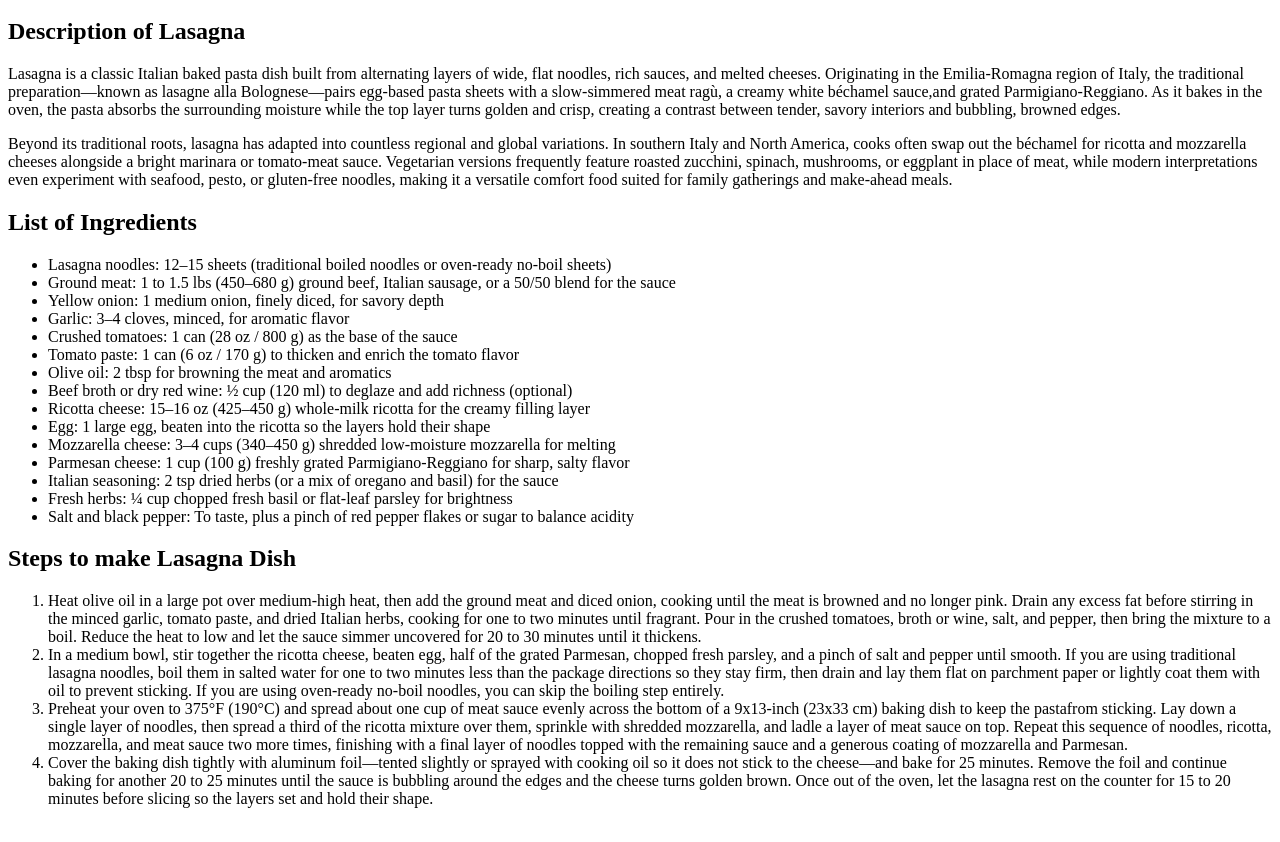
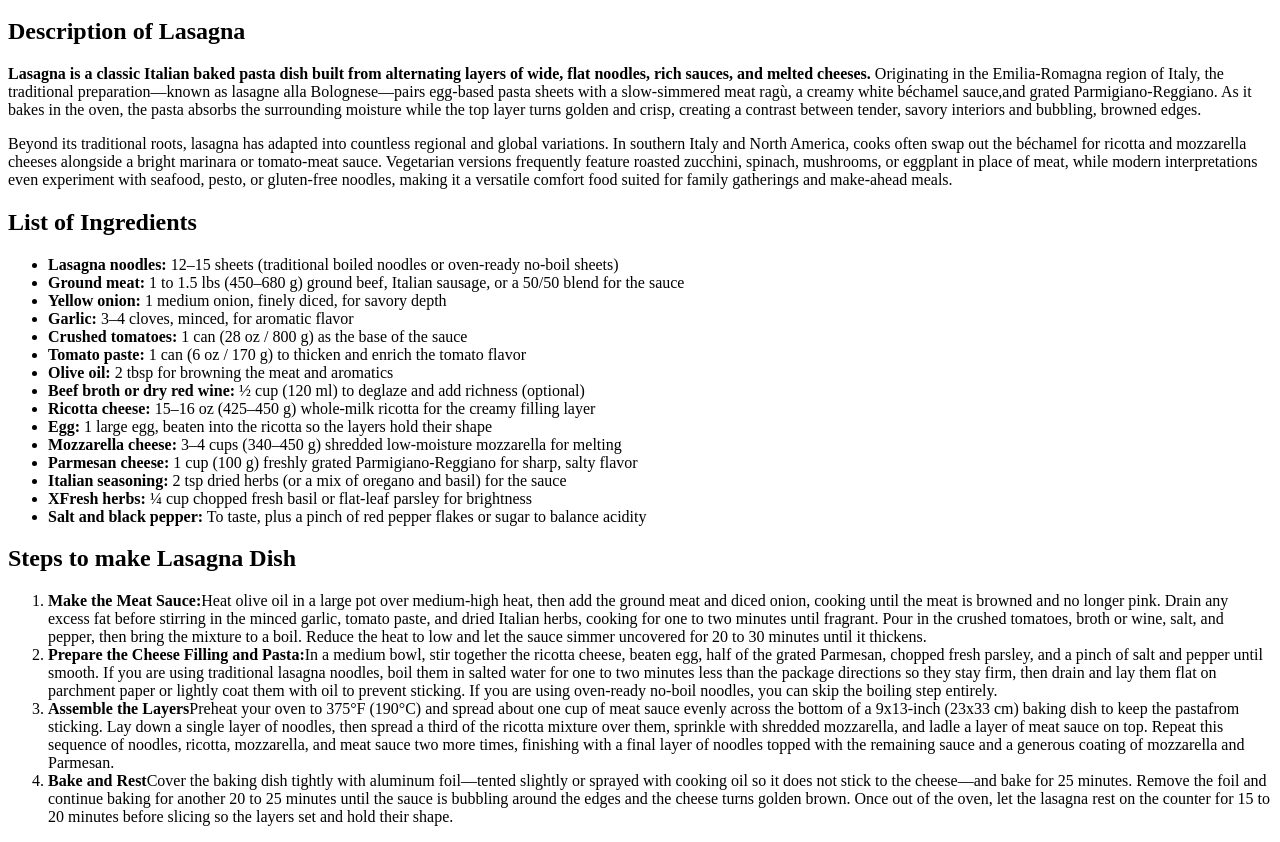
Before and after one commit to GabryBelden/odin-recipes, a plain HTML site: page recipes/lasagna.html in a window 1280 px wide. Shown: the part 486-1328 px from the top of the page. Drawn offline with Linux system fonts and the light colour scheme.

Commit message:
bolded what's needed using strong

```diff
--- a/recipes/lasagna.html
+++ b/recipes/lasagna.html
@@ -6,36 +6,36 @@
     <title>Lasagna Recipe</title>
 </head>
 <body>
-    <h1>Recipe</h1>
+    <h1>Recipe of Lasagna</h1>
     <a href="../index.html">Home</a>
     <img src="./lasagna.jpg" alt="Lasagna" height="400" width="400">
     <h2>Description of Lasagna</h2>
-    <p>Lasagna is a classic Italian baked pasta dish built from alternating layers of wide, flat noodles, rich sauces, and melted cheeses. Originating in the Emilia-Romagna region of Italy, the traditional preparation—known as lasagne alla Bolognese—pairs egg-based pasta sheets with a slow-simmered meat ragù, a creamy white béchamel sauce,and grated Parmigiano-Reggiano. As it bakes in the oven, the pasta absorbs the surrounding moisture while the top layer turns golden and crisp, creating a contrast between tender, savory interiors and bubbling, browned edges.</p>
+    <p><strong>Lasagna is a classic Italian baked pasta dish built from alternating layers of wide, flat noodles, rich sauces, and melted cheeses.</strong> Originating in the Emilia-Romagna region of Italy, the traditional preparation—known as lasagne alla Bolognese—pairs egg-based pasta sheets with a slow-simmered meat ragù, a creamy white béchamel sauce,and grated Parmigiano-Reggiano. As it bakes in the oven, the pasta absorbs the surrounding moisture while the top layer turns golden and crisp, creating a contrast between tender, savory interiors and bubbling, browned edges.</p>
     <p>Beyond its traditional roots, lasagna has adapted into countless regional and global variations. In southern Italy and North America, cooks often swap out the béchamel for ricotta and mozzarella cheeses alongside a bright marinara or tomato-meat sauce. Vegetarian versions frequently feature roasted zucchini, spinach, mushrooms, or eggplant in place of meat, while modern interpretations even experiment with seafood, pesto, or gluten-free noodles, making it a versatile comfort food suited for family gatherings and make-ahead meals.</p>
     <h2>List of Ingredients</h2>
     <ul>
-        <li>Lasagna noodles: 12–15 sheets (traditional boiled noodles or oven-ready no-boil sheets)</li>
-        <li>Ground meat: 1 to 1.5 lbs (450–680 g) ground beef, Italian sausage, or a 50/50 blend for the sauce</li>
-        <li>Yellow onion: 1 medium onion, finely diced, for savory depth</li>
-        <li>Garlic: 3–4 cloves, minced, for aromatic flavor</li>
-        <li>Crushed tomatoes: 1 can (28 oz / 800 g) as the base of the sauce</li>
-        <li>Tomato paste: 1 can (6 oz / 170 g) to thicken and enrich the tomato flavor</li>
-        <li>Olive oil: 2 tbsp for browning the meat and aromatics</li>
-        <li>Beef broth or dry red wine: ½ cup (120 ml) to deglaze and add richness (optional)</li>
-        <li>Ricotta cheese: 15–16 oz (425–450 g) whole-milk ricotta for the creamy filling layer</li>
-        <li>Egg: 1 large egg, beaten into the ricotta so the layers hold their shape</li>
-        <li>Mozzarella cheese: 3–4 cups (340–450 g) shredded low-moisture mozzarella for melting</li>
-        <li>Parmesan cheese: 1 cup (100 g) freshly grated Parmigiano-Reggiano for sharp, salty flavor</li>
-        <li>Italian seasoning: 2 tsp dried herbs (or a mix of oregano and basil) for the sauce</li>
-        <li>Fresh herbs: ¼ cup chopped fresh basil or flat-leaf parsley for brightness</li>
-        <li>Salt and black pepper: To taste, plus a pinch of red pepper flakes or sugar to balance acidity</li>
+        <li><strong>Lasagna noodles:</strong> 12–15 sheets (traditional boiled noodles or oven-ready no-boil sheets)</li>
+        <li><strong>Ground meat:</strong> 1 to 1.5 lbs (450–680 g) ground beef, Italian sausage, or a 50/50 blend for the sauce</li>
+        <li><strong>Yellow onion:</strong> 1 medium onion, finely diced, for savory depth</li>
+        <li><strong>Garlic:</strong> 3–4 cloves, minced, for aromatic flavor</li>
+        <li><strong>Crushed tomatoes:</strong> 1 can (28 oz / 800 g) as the base of the sauce</li>
+        <li><strong>Tomato paste:</strong> 1 can (6 oz / 170 g) to thicken and enrich the tomato flavor</li>
+        <li><strong>Olive oil:</strong> 2 tbsp for browning the meat and aromatics</li>
+        <li><strong>Beef broth or dry red wine:</strong> ½ cup (120 ml) to deglaze and add richness (optional)</li>
+        <li><strong>Ricotta cheese:</strong> 15–16 oz (425–450 g) whole-milk ricotta for the creamy filling layer</li>
+        <li><strong>Egg:</strong> 1 large egg, beaten into the ricotta so the layers hold their shape</li>
+        <li><strong>Mozzarella cheese:</strong> 3–4 cups (340–450 g) shredded low-moisture mozzarella for melting</li>
+        <li><strong>Parmesan cheese:</strong> 1 cup (100 g) freshly grated Parmigiano-Reggiano for sharp, salty flavor</li>
+        <li><strong>Italian seasoning:</strong> 2 tsp dried herbs (or a mix of oregano and basil) for the sauce</li>
+        <li><strong>XFresh herbs:</strong> ¼ cup chopped fresh basil or flat-leaf parsley for brightness</li>
+        <li><strong>Salt and black pepper:</strong> To taste, plus a pinch of red pepper flakes or sugar to balance acidity</li>
     </ul>
     <h2>Steps to make Lasagna Dish</h2>
     <ol>
-        <li>Heat olive oil in a large pot over medium-high heat, then add the ground meat and diced onion, cooking until the meat is browned and no longer pink. Drain any excess fat before stirring in the minced garlic, tomato paste, and dried Italian herbs, cooking for one to two minutes until fragrant. Pour in the crushed tomatoes, broth or wine, salt, and pepper, then bring the mixture to a boil. Reduce the heat to low and let the sauce simmer uncovered for 20 to 30 minutes until it thickens.</li>
-        <li>In a medium bowl, stir together the ricotta cheese, beaten egg, half of the grated Parmesan, chopped fresh parsley, and a pinch of salt and pepper until smooth. If you are using traditional lasagna noodles, boil them in salted water for one to two minutes less than the package directions so they stay firm, then drain and lay them flat on parchment paper or lightly coat them with oil to prevent sticking. If you are using oven-ready no-boil noodles, you can skip the boiling step entirely.</li>
-        <li>Preheat your oven to 375°F (190°C) and spread about one cup of meat sauce evenly across the bottom of a 9x13-inch (23x33 cm) baking dish to keep the pastafrom sticking. Lay down a single layer of noodles, then spread a third of the ricotta mixture over them, sprinkle with shredded mozzarella, and ladle a layer of meat sauce on top. Repeat this sequence of noodles, ricotta, mozzarella, and meat sauce two more times, finishing with a final layer of noodles topped with the remaining sauce and a generous coating of mozzarella and Parmesan.</li>
-        <li>Cover the baking dish tightly with aluminum foil—tented slightly or sprayed with cooking oil so it does not stick to the cheese—and bake for 25 minutes. Remove the foil and continue baking for another 20 to 25 minutes until the sauce is bubbling around the edges and the cheese turns golden brown. Once out of the oven, let the lasagna rest on the counter for 15 to 20 minutes before slicing so the layers set and hold their shape.</li>
+        <li><strong>Make the Meat Sauce:</strong>Heat olive oil in a large pot over medium-high heat, then add the ground meat and diced onion, cooking until the meat is browned and no longer pink. Drain any excess fat before stirring in the minced garlic, tomato paste, and dried Italian herbs, cooking for one to two minutes until fragrant. Pour in the crushed tomatoes, broth or wine, salt, and pepper, then bring the mixture to a boil. Reduce the heat to low and let the sauce simmer uncovered for 20 to 30 minutes until it thickens.</li>
+        <li><strong>Prepare the Cheese Filling and Pasta:</strong>In a medium bowl, stir together the ricotta cheese, beaten egg, half of the grated Parmesan, chopped fresh parsley, and a pinch of salt and pepper until smooth. If you are using traditional lasagna noodles, boil them in salted water for one to two minutes less than the package directions so they stay firm, then drain and lay them flat on parchment paper or lightly coat them with oil to prevent sticking. If you are using oven-ready no-boil noodles, you can skip the boiling step entirely.</li>
+        <li><strong> Assemble the Layers</strong>Preheat your oven to 375°F (190°C) and spread about one cup of meat sauce evenly across the bottom of a 9x13-inch (23x33 cm) baking dish to keep the pastafrom sticking. Lay down a single layer of noodles, then spread a third of the ricotta mixture over them, sprinkle with shredded mozzarella, and ladle a layer of meat sauce on top. Repeat this sequence of noodles, ricotta, mozzarella, and meat sauce two more times, finishing with a final layer of noodles topped with the remaining sauce and a generous coating of mozzarella and Parmesan.</li>
+        <li><strong>Bake and Rest</strong>Cover the baking dish tightly with aluminum foil—tented slightly or sprayed with cooking oil so it does not stick to the cheese—and bake for 25 minutes. Remove the foil and continue baking for another 20 to 25 minutes until the sauce is bubbling around the edges and the cheese turns golden brown. Once out of the oven, let the lasagna rest on the counter for 15 to 20 minutes before slicing so the layers set and hold their shape.</li>
     </ol>
 </body>
 </html>
```
